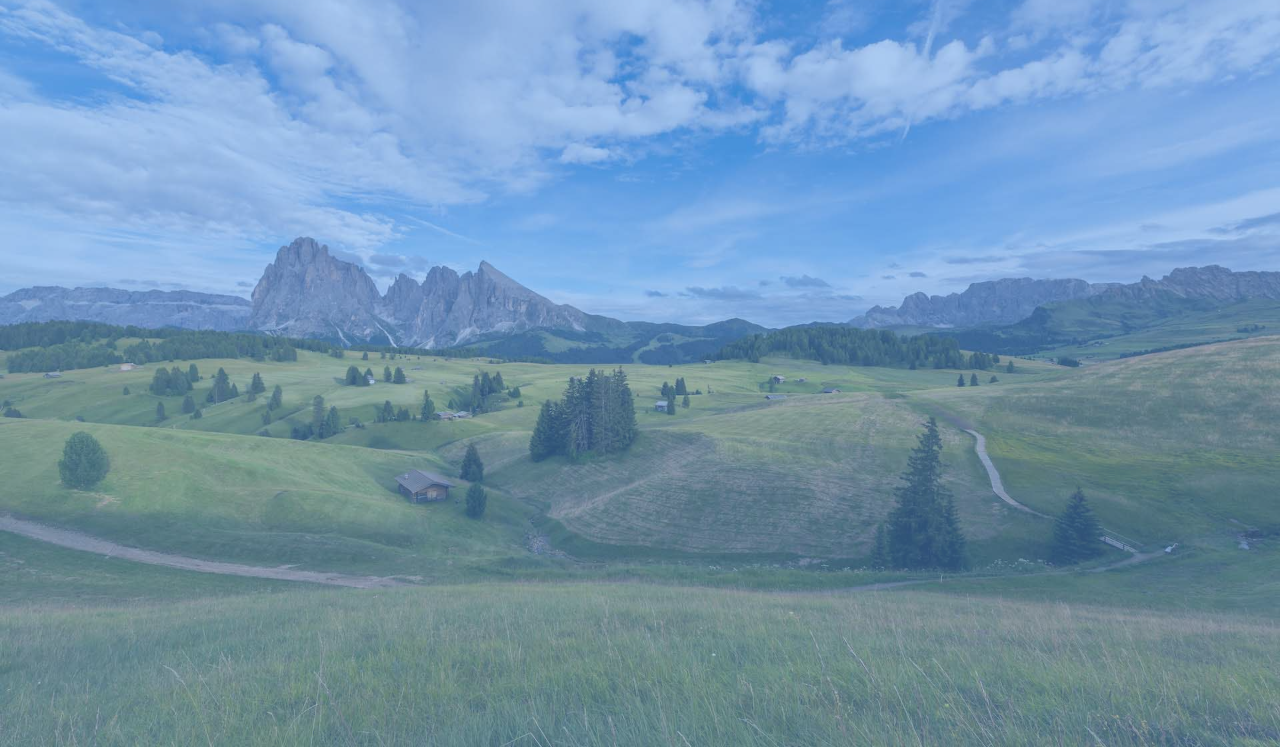
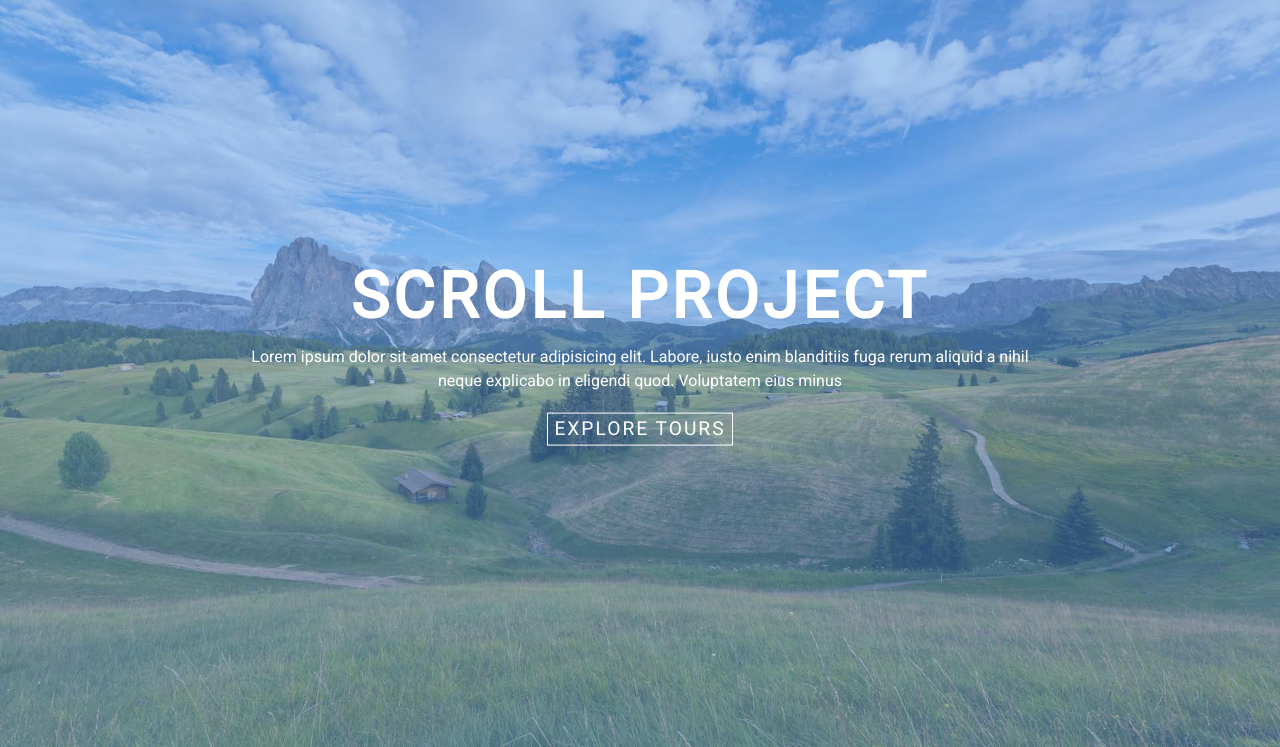
Before and after one commit to jakfils/navigation-bar-on-scroll, a plain HTML site: page index.html in a window 1280 px wide. Shown: the part 53-800 px from the top of the page. Drawn offline with Linux system fonts and the light colour scheme.

Commit message:
Add main message

```diff
--- a/css/style.css
+++ b/css/style.css
@@ -80,6 +80,38 @@ a:hover {
   margin-right: 20px;
 }
 
+
+.mainMessage {
+  position: absolute;
+  top: 50%;
+  left: 50%;
+  transform: translate(-50%, -50%);
+  width: 100%;
+  color: #fff;
+  text-align: center;
+}
+
+.mainMessage h1 {
+  font-size: 4em;
+  letter-spacing: 4px;
+  text-transform: uppercase;
+}
+.mainMessage p {
+  width: 800px;
+  margin: auto;
+}
+
+.mainMessage button {
+  background-color: inherit;
+  color: #fff;
+  border: 1px solid #fff;
+  margin-top: 20px;
+  cursor: pointer;
+  text-transform: uppercase;
+  font-size: 1.2em;
+  letter-spacing: 2px;
+}
+
 .visible {
   display: block;
 }
--- a/index.html
+++ b/index.html
@@ -48,6 +48,11 @@
         <div class="hamburgers"><i id="hamburger1" class="fi-snsuxl-three-bars-solid hamburger visible"></i><i
             id="hamburger2" class="fi-snsrxl-three-bars-solid hamburger invisible"></i></i></div>
       </nav>
+      <div class="mainMessage">
+        <h1>Scroll project</h1>
+        <p>Lorem ipsum dolor sit amet consectetur adipisicing elit. Labore, iusto enim blanditiis fuga rerum aliquid a nihil neque explicabo in eligendi quod. Voluptatem eius minus</p>
+        <button class="exploreBtn">Explore Tours</button>
+      </div>
 
     </div>
 
```
